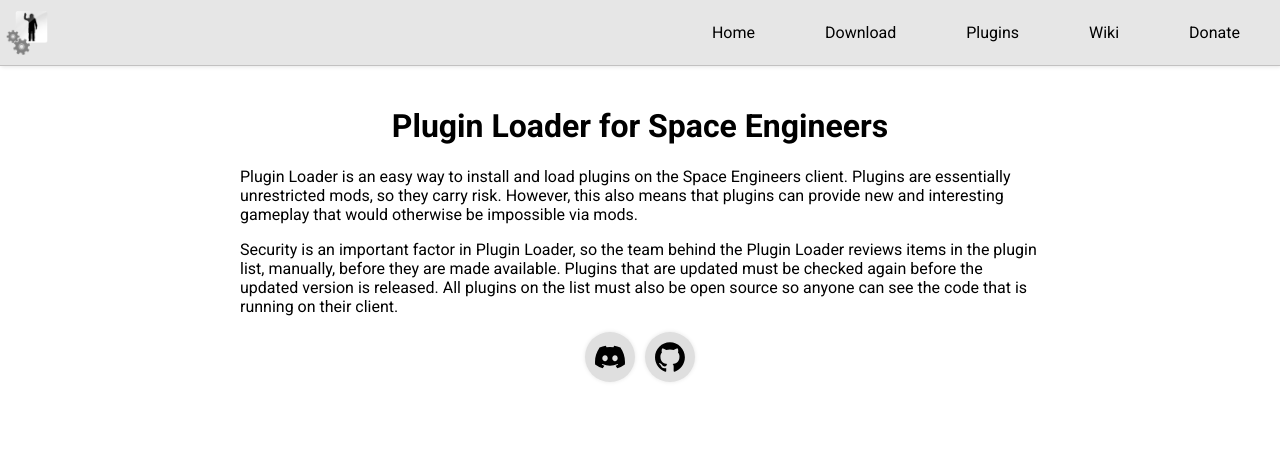
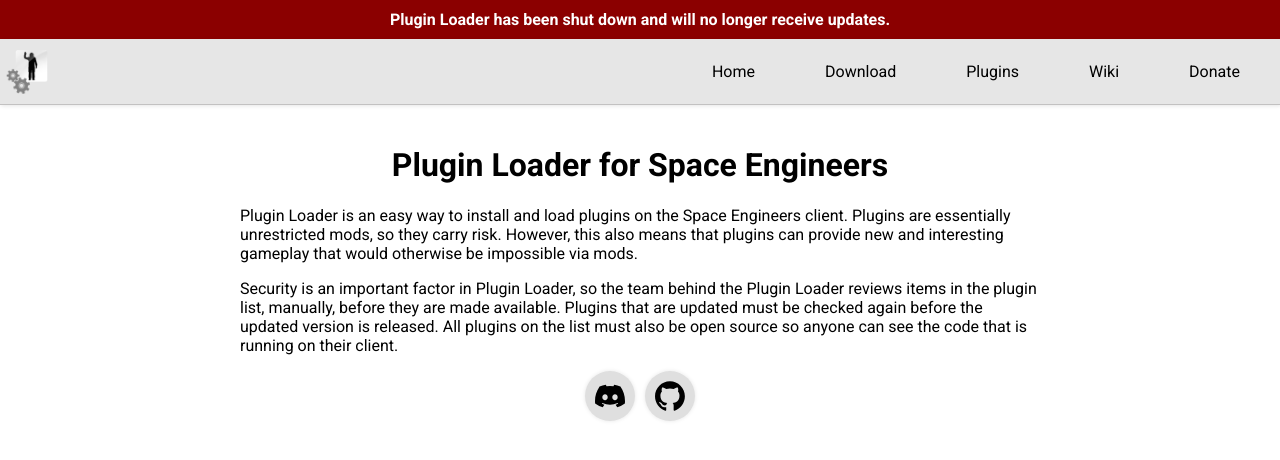
Before and after one commit to sepluginloader/sepluginloader.github.io, a Jekyll site: the page built from index.html, in a window 1280 px wide. Shown: the top 460 px of the page. Built offline with Jekyll 4.4.1, drawn with Linux system fonts in a browser that asks for light colours.

Commit message:
Add warning banner

```diff
--- a/_layouts/default.html
+++ b/_layouts/default.html
@@ -44,6 +44,9 @@
 
 </head>
 <body>
+	<div class="warn-banner">
+		<p>Plugin Loader has been shut down and will no longer receive updates.</p>
+	</div>
 	<header class="header">
 		<a class="logo" href="/">
 			<img src="/img/android-chrome-192x192.png" alt="icon">
--- a/css/global.css
+++ b/css/global.css
@@ -362,3 +362,14 @@ h1, h2, h3, h4, h5, h6 {
 .expandable-parent:not(:checked) + label img {
 	transform: rotate(-90deg);
 }
+.warn-banner {
+	background-color: darkred;
+	color: white;
+	padding: 10px;
+	box-sizing: border-box;
+	font-weight: bold;
+}
+.warn-banner p {
+	margin: 0;
+	text-align: center;
+}
```
